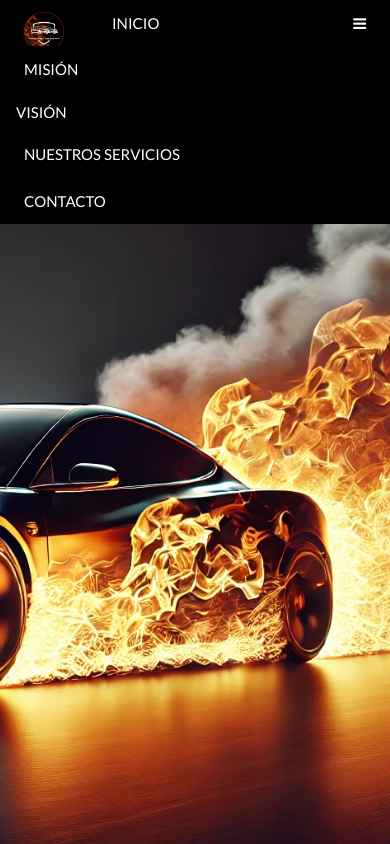
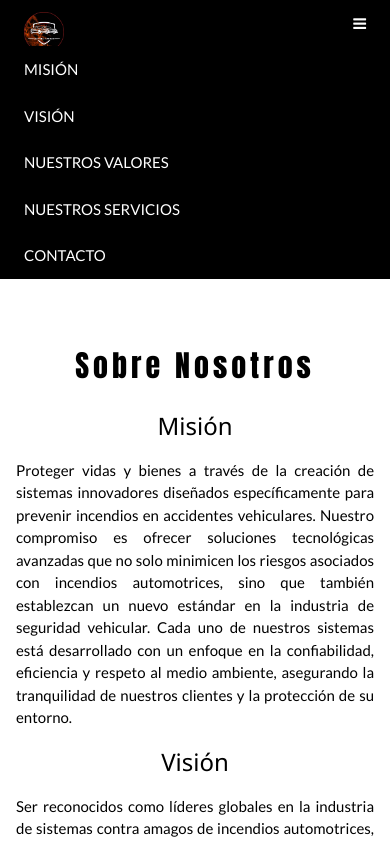
Before and after one commit to SupfireSystem/Sitio-Web, a plain HTML site: page index.html in a window 390 px wide. Both pictures are taken after a click on the link 359 px from the left and 23 px from the top of the page. Shown: the top 844 px of the page. Drawn offline with nearby package versions, Linux system fonts and the light colour scheme.

Commit message:
Arreglos + version celular index.html

```diff
--- a/index.html
+++ b/index.html
@@ -26,6 +26,18 @@
     width: 100%;
     height: 100vh;
     object-fit: cover;
+  }
+
+  .mySlides .eslogan {
+    position: absolute;
+    top: 30px;
+    left: 35px;
+    text-align: left;
+    color: aliceblue;
+    width: 400px;
+    font-size: 33px;
+    font-family: Impact, fantasy;
+    font-style: italic;
   }
 
   .no-hover:hover {
@@ -150,17 +162,42 @@
     opacity: 0;
   }
 
-  .mySlides .eslogan {
-    position: absolute;
-    top: 30px;
-    left: 35px;
-    text-align: left;
-    color: aliceblue;
-    width: 400px;
-    font-size: 33px;
-    font-family: Impact, fantasy;
-    font-style: italic;
+  @media (max-width: 768px) {
+    .mySlides {
+      height: 75%;
+    }
+
+    .mySlides img {
+      width: fit-content;
+      height: 75%;
+      object-fit: cover;
+    }
+
+    .mySlides .eslogan {
+      width: 180px;
+      font-size: 16px;
+    }
+
+    .mision-vision-contenedor {
+      flex-direction: column;
+    }
+
+    .mision-vision-contenedor img {
+      order: 1;
+      margin: 10px 0;
+    }
+
+    .grid {
+      grid-template-columns: 1fr;
+      padding: 15px;
+      gap: 30px;
+    }
+
+    .card {
+      padding-top: 40%;
+    }
   }
+
 </style>
 
 </head>
@@ -175,7 +212,6 @@
       <img src="https://github.com/SupfireSystem/Sitio-Web/blob/main/images/LOGO.png?raw=true" alt="Logo" style="height: 40px; vertical-align: middle;">
     </a>
     <!-- Opciones de navegación -->
-    <a href="#" class="w3-bar-item w3-button w3-padding-large">INICIO</a>
     <!-- Dropdown para "SOBRE NOSOTROS" -->
     <div class="w3-dropdown-hover w3-hide-small">
       <button class="w3-padding-large w3-button" title="Sobre Nosotros">SOBRE NOSOTROS <i class="fa fa-caret-down"></i></button>
@@ -193,8 +229,8 @@
 <!-- Navbar para pantallas pequeñas -->
 <div id="navDemo" class="w3-bar-block w3-black w3-hide w3-hide-large w3-hide-medium w3-top" style="margin-top:46px">
   <a href="#us" class="w3-bar-item w3-button w3-padding-large" onclick="myFunction()">MISIÓN</a>
-  <a href="#vision" class="w3-bar-item w3-button">VISIÓN</a>
-  <a href="#valores" class="w3-bar-item w3-button w3-padding-large w3-hide-small">NUESTROS VALORES</a>
+  <a href="#vision" class="w3-bar-item w3-button w3-padding-large" onclick="myFunction()">VISIÓN</a>
+  <a href="#valores" class="w3-bar-item w3-button w3-padding-large" onclick="myFunction()">NUESTROS VALORES</a>
   <a href="#services" class="w3-bar-item w3-button w3-padding-large" onclick="myFunction()">NUESTROS SERVICIOS</a>
   <a href="#contact" class="w3-bar-item w3-button w3-padding-large" onclick="myFunction()">CONTACTO</a>
 </div>
@@ -230,7 +266,7 @@
 
   <!-- About us -->
   <div class="w3-container w3-content w3-center w3-padding-64" style="max-width:1200px" id="us">
-    <h2 class="w3-wide" style="font-family: fantasy;">Sobre Nosotros</h2>
+    <h2 class="w3-wide" style="font-family: Impact, fantasy;">Sobre Nosotros</h2>
     <div class="mision-vision-contenedor" id="vision">
       <div class="texto">
       <h3>Misión</h3>
@@ -258,8 +294,7 @@
 
       <div class="w3-black">
       <div class="w3-container w3-content w3-center w3-padding-64" style="max-width:1200px" id="valores">
-        <h2 class="w3-wide" style="font-family: fantasy;">Nuestros Valores</h2>
-        <p>Nuestros valores fundamentales guían cada decisión y acción, definiendo quiénes somos y cómo operamos:</p>
+        <h2 class="w3-wide" style="font-family: Impact, fantasy;">Nuestros Valores</h2>
           <div class="grid">
             <!-- Tarjeta 1 -->
             <div class="card">
@@ -330,7 +365,7 @@
   <!-- Our services -->
   <div class="w3-white" id="services">
     <div class="w3-container w3-content w3-padding-64" style="max-width:1200px">
-      <h2 class="w3-wide w3-center" style="font-family: fantasy;">Nuestro Servicios</h2>
+      <h2 class="w3-wide w3-center" style="font-family: Impact, fantasy;">Nuestros Servicios</h2>
       <p class="w3-opacity w3-center"><i>Contactese con nuestro equipo para más información</i></p><br>
 
       <div class="w3-row-padding w3-padding-32" style="margin:0 -5px">
```
